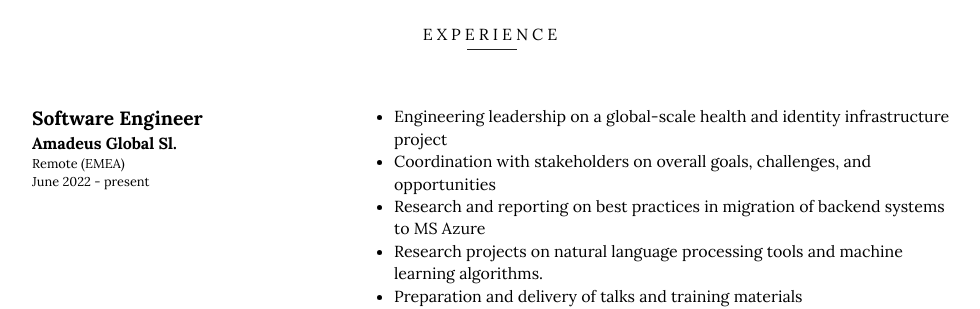
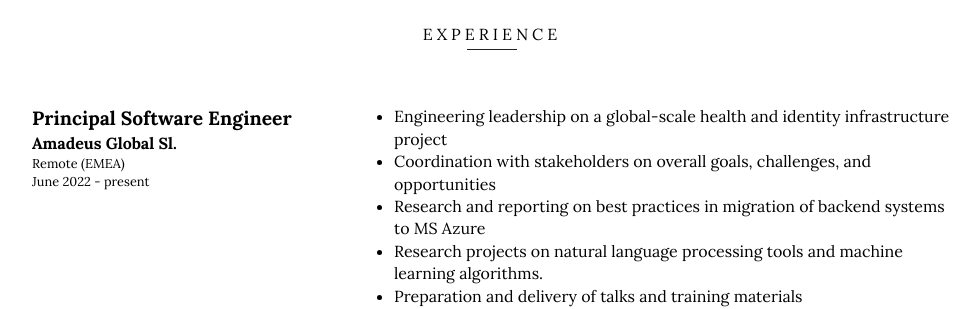
Before and after one commit to nathanschepers/resume, a Jekyll site: the page built from src/index.html, in a window 1280 px wide and 900 px high, scrolled down 1282 px. Shown: the part 154-463 px from the top of the window, without its empty margins (148-1128 px from the left). Built offline with Jekyll 4.4.1, drawn with Linux system fonts in a browser that asks for light colours.

```diff
--- a/src/_data/jobs.yml
+++ b/src/_data/jobs.yml
@@ -1,4 +1,4 @@
--   title: Software Engineer
+-   title: Principal Software Engineer
     company: Amadeus Global Sl.
     location: Remote (EMEA)
     period: 'June 2022 - present'
```
Also changed, not shown: 2 other files.
